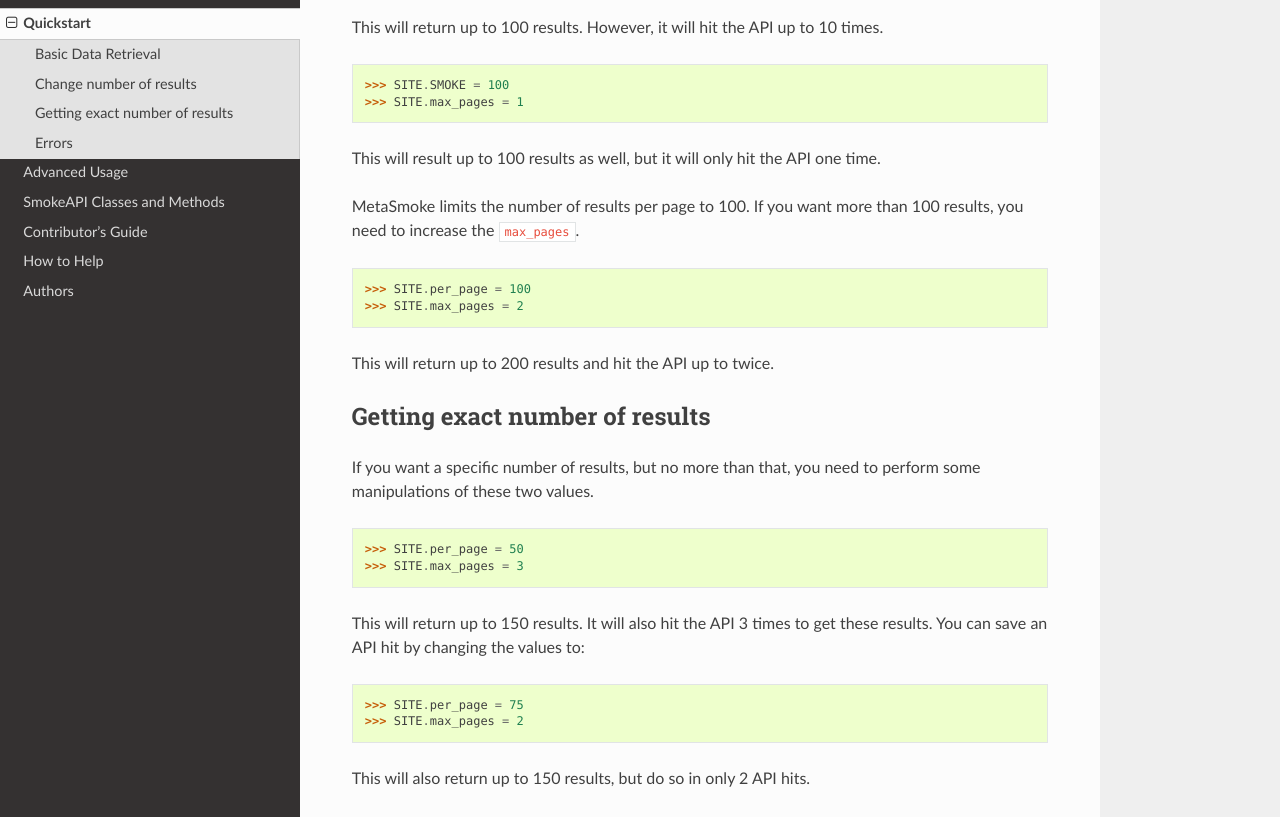
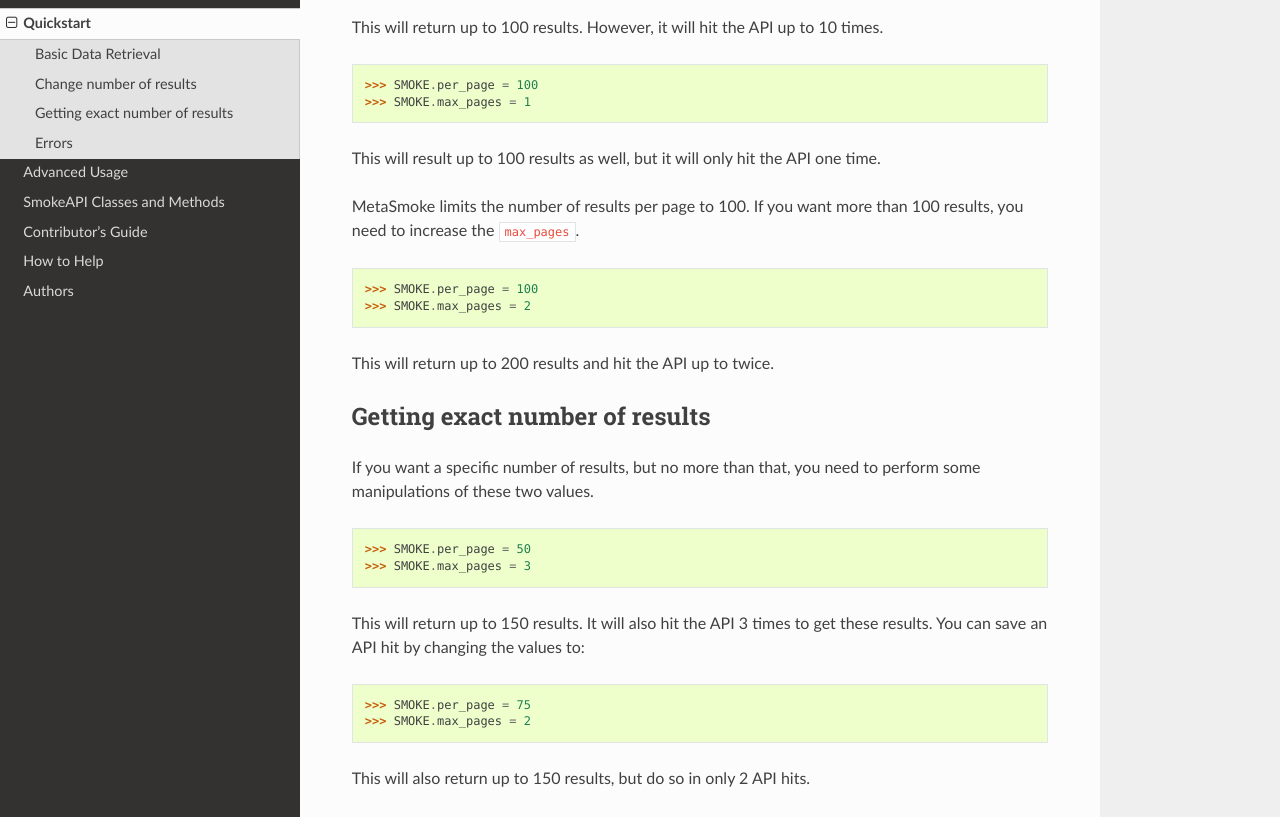
Before and after one commit to AWegnerGitHub/smokeapi, a Sphinx documentation site: the page built from docs/user/quickstart.rst, in a window 1280 px wide and 1400 px high, scrolled down 1398 px. Shown: the part 182-999 px from the top of the window. Built offline with Sphinx 7.4.7 and the Read the Docs theme 2.0.0, drawn with Linux system fonts in a browser that asks for light colours; pages that are not in the unit, such as notebooks, are missing from menus.

Commit message:
Consistent variable naming
I'm just throwing PR's as I come across these things :)

```diff
--- a/docs/user/quickstart.rst
+++ b/docs/user/quickstart.rst
@@ -66,8 +66,8 @@
 
 This will return up to 100 results. However, it will hit the API up to 10 times.
 
-    >>> SITE.SMOKE = 100
-    >>> SITE.max_pages = 1
+    >>> SMOKE.per_page = 100
+    >>> SMOKE.max_pages = 1
 
 This will result up to 100 results as well, but it will only hit the API
 one time.
@@ -75,8 +75,8 @@
 MetaSmoke limits the number of results per page to 100. If you want more
 than 100 results, you need to increase the ``max_pages``.
 
-    >>> SITE.per_page = 100
-    >>> SITE.max_pages = 2
+    >>> SMOKE.per_page = 100
+    >>> SMOKE.max_pages = 2
 
 This will return up to 200 results and hit the API up to twice.
 
@@ -88,14 +88,14 @@
 If you want a specific number of results, but no more than that, you need to
 perform some manipulations of these two values.
 
-    >>> SITE.per_page = 50
-    >>> SITE.max_pages = 3
+    >>> SMOKE.per_page = 50
+    >>> SMOKE.max_pages = 3
 
 This will return up to 150 results. It will also hit the API 3 times to get
 these results. You can save an API hit by changing the values to::
 
-    >>> SITE.per_page = 75
-    >>> SITE.max_pages = 2
+    >>> SMOKE.per_page = 75
+    >>> SMOKE.max_pages = 2
 
 This will also return up to 150 results, but do so in only 2 API hits.
 
```
